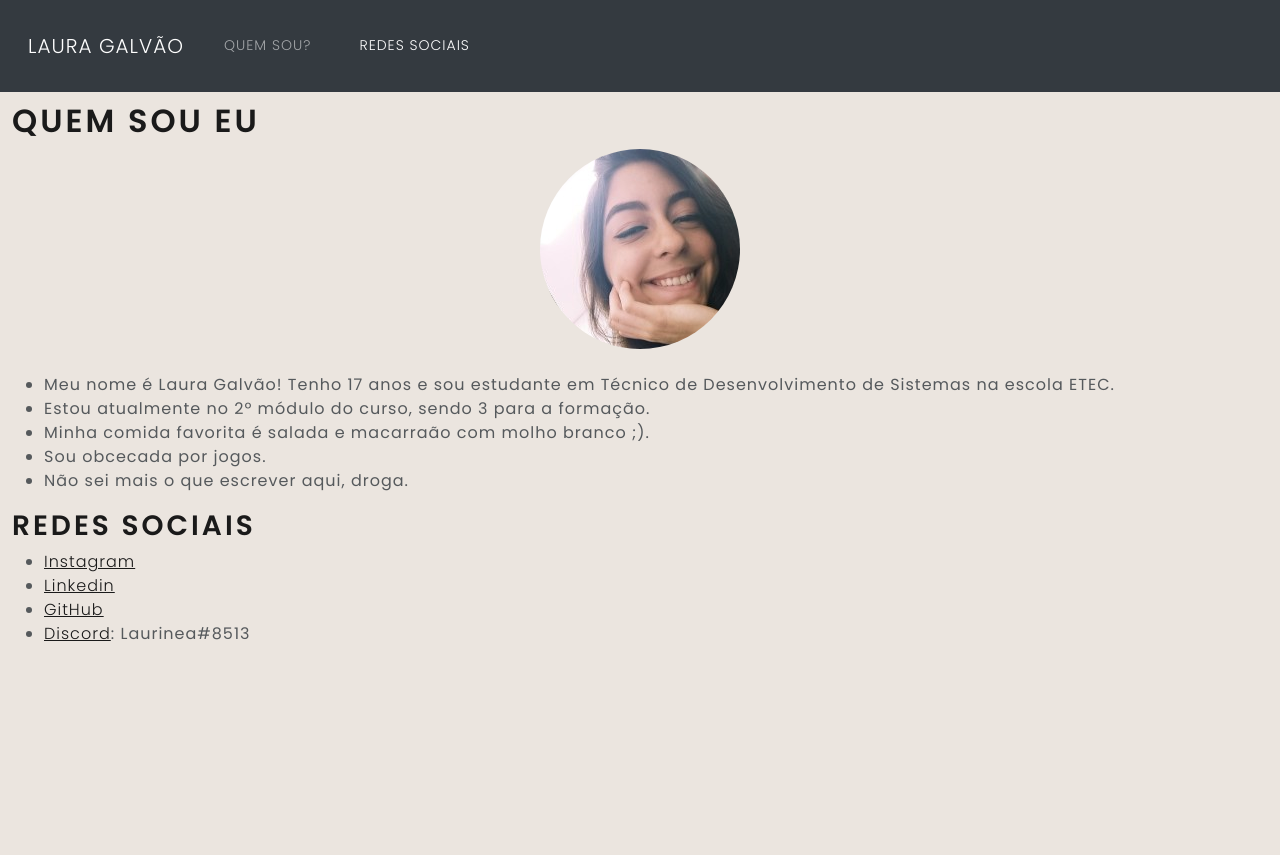
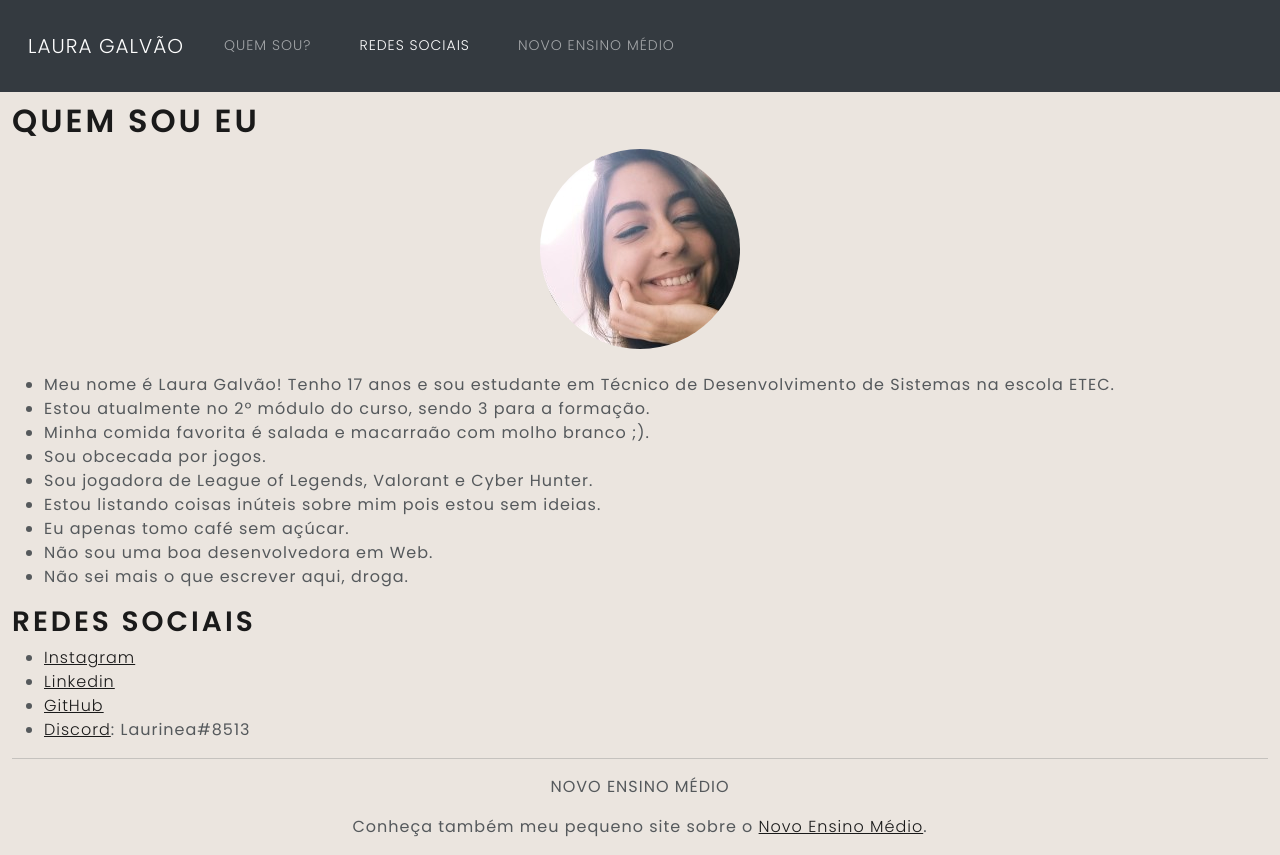
Before and after one commit to heeygalvao/newem, a plain HTML site: page dev.html in a window 1280 px wide. Before the commit the page ends 800 px from the top, so only its background shows below. Drawn offline with nearby package versions, Linux system fonts and the light colour scheme.

Commit message:
add a footer about my index page

```diff
--- a/dev.html
+++ b/dev.html
@@ -45,6 +45,9 @@
                         <li class="nav-item">
                             <a class="nav-link" href="#redes">REDES SOCIAIS</a>
                         </li>
+                        <li class="nav-item">
+                            <a class="nav-link" href="index.html" href="#novoem">NOVO ENSINO MÉDIO</a>
+                        </li>
                     </ul>
                 </div>
             </div>
@@ -59,6 +62,10 @@
                     <li>Estou atualmente no 2º módulo do curso, sendo 3 para a formação.</li>
                     <li>Minha comida favorita é salada e macarraão com molho branco ;).</li>
                     <li>Sou obcecada por jogos.</li>
+                    <li>Sou jogadora de League of Legends, Valorant e Cyber Hunter.</li>
+                    <li>Estou listando coisas inúteis sobre mim pois estou sem ideias.</li>
+                    <li>Eu apenas tomo café sem açúcar.</li>
+                    <li>Não sou uma boa desenvolvedora em Web.</li>
                     <li>Não sei mais o que escrever aqui, droga.</li>
                 </ul>
             </div>
@@ -71,6 +78,13 @@
                     <li><a href="https://discord.com/">Discord</a>: Laurinea#8513</li>
                 </ul>
             </div>
+            <hr>
+            <footer>
+                <center>
+                    <p>NOVO ENSINO MÉDIO</p>
+                    <p>Conheça também meu pequeno site sobre o <a href="index.html">Novo Ensino Médio</a>.</p>
+                </center>
+            </footer>
         </div>
     </body>
 
```
Also changed, not shown: index.html (+3 -0 lines).
